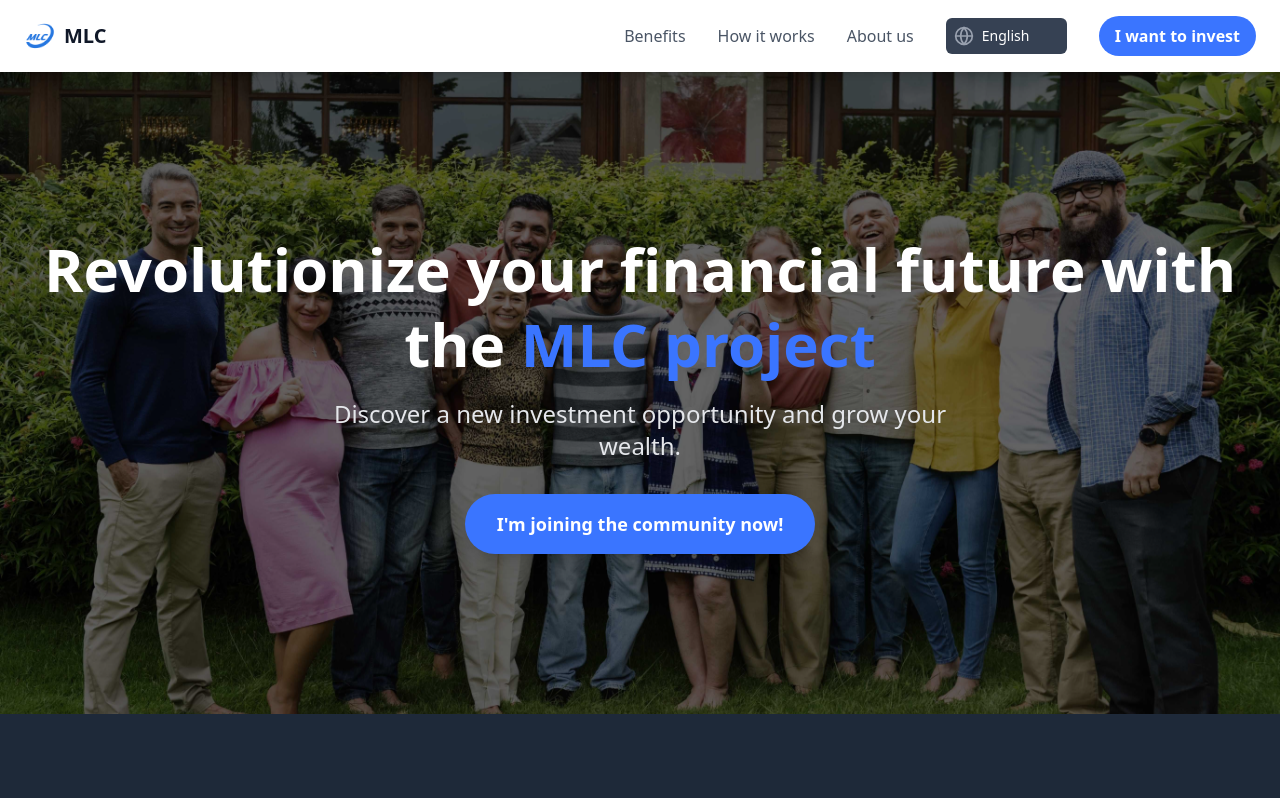
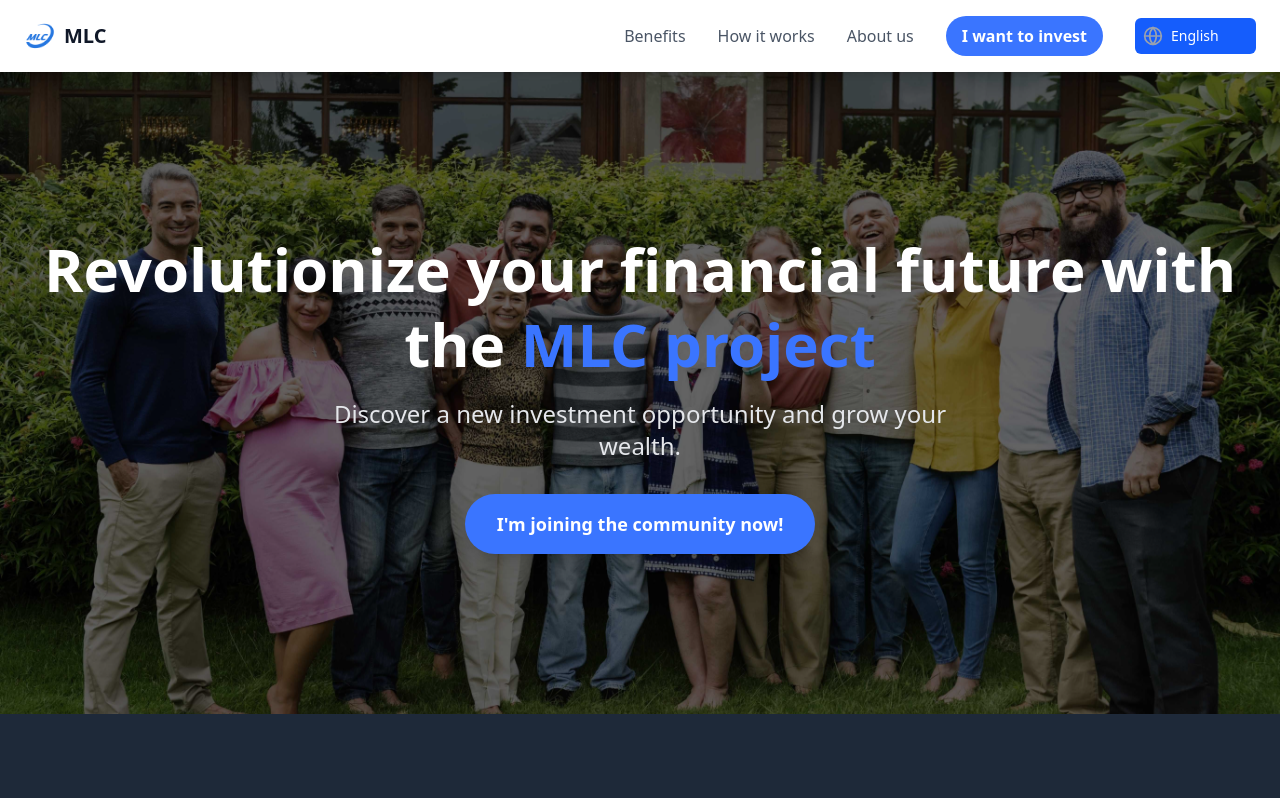
Before and after one commit to taky-kongo/mlc_project, a React (Vite) app: page / in a window 1280 px wide. Shown: the top 798 px of the page. Built offline with nearby package versions, Linux system fonts and the light colour scheme.

Commit message:
Ajout de la traduction et changement de position

```diff
--- a/src/components/Header.tsx
+++ b/src/components/Header.tsx
@@ -44,13 +44,13 @@ const Header: React.FC<HeaderProps> = ({ onOpenModal }) => {
                     <a href="#about-us" className="text-gray-600 hover:text-[#3a75ff] transition-colors duration-300 cursor-pointer">
                         {t('header.aboutUs')}
                     </a>
-                    <LanguageSelector /> {/* Sélecteur de langue pour les écrans larges */}
                     <button
                         onClick={onOpenModal}
                         className="bg-[#3a75ff] text-white px-4 py-2 rounded-full font-semibold hover:bg-blue-600 transition-colors duration-300 cursor-pointer"
                     >
                         {t('header.invest')}
                     </button>
+                    <LanguageSelector /> {/* Sélecteur de langue pour les écrans larges */}
                 </nav>
 
                 {/* Bouton Hamburger pour Mobile */}
--- a/src/components/LanguageSelector.tsx
+++ b/src/components/LanguageSelector.tsx
@@ -32,7 +32,7 @@ const LanguageSelector: React.FC = () => {
             <select
                 value={i18n.language}
                 onChange={handleLanguageChange}
-                className="block w-full pl-9 pr-4 py-2 text-sm bg-gray-700 rounded-md border-gray-600 focus:border-blue-500 focus:ring-blue-500 appearance-none cursor-pointer transition-colors duration-200"
+                className="block w-full pl-9 pr-4 py-2 text-sm bg-blue-600 rounded-md border-gray-600 focus:border-blue-700 focus:ring-blue-500 appearance-none cursor-pointer transition-colors duration-200 hover:bg-blue-700"
             >
                 {languages.map((lang) => (
                     <option key={lang.code} value={lang.code}>
```
